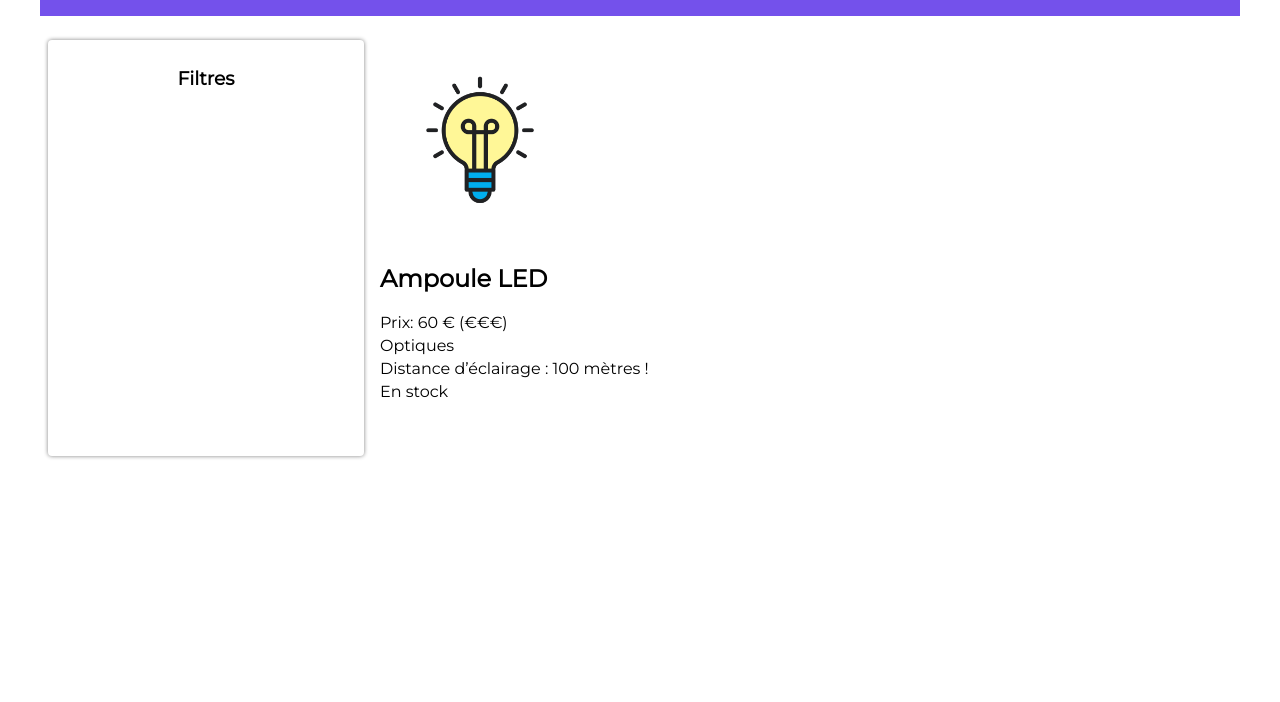
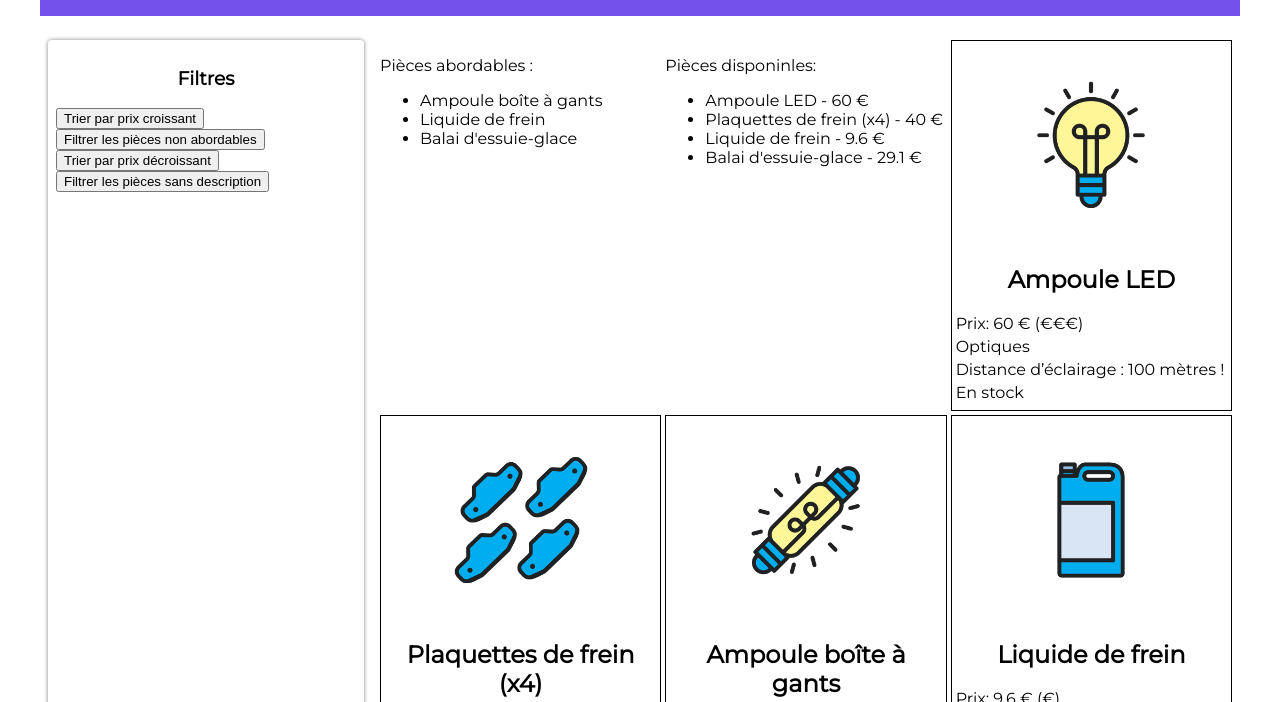
Before and after one commit to Akhyras/API, a website: page index.html in a window 1280 px wide. Shown: the part 98-800 px from the top of the page. Drawn offline with Linux system fonts and the light colour scheme.

Commit message:
bouton map

```diff
--- a/index.html
+++ b/index.html
@@ -15,10 +15,24 @@
 			<!-- Menu de recherche -->
 			<section class="filtres">
 				<h3>Filtres</h3>
+				<button class="btn-trier">Trier par prix croissant</button>
+				<br>
+				<button class="btn-filtrer">Filtrer les pièces non abordables</button>
+				<br>
+				<button class="btn-decroissant">Trier par prix décroissant</button>
+				<br>
+				<button class="btn-nodesc">Filtrer les pièces sans description</button>
 			</section>
 
 			<!-- Fiches produits -->
 			<section class="fiches">
+				<!-- Code ajouté -->
+				<div class="abordables">
+					<p>Pièces abordables :</p>
+				</div>
+				<div class="disponibles">
+					<p>Pièces disponinles:</p>
+				</div>
 			</section>
 		</main>
 	</body>
--- a/pieces.js
+++ b/pieces.js
@@ -1,8 +1,15 @@
 // Récupération des pièces depuis le fichier JSON
 const reponse = await fetch('pieces-autos.json');
 const pieces = await reponse.json();
+
+for (let i = 0; i < pieces.length; i++) {
+
+    const article = pieces[i];
+    // Récupération de l'élément du DOM qui accueillera les fiches
+    const sectionFiches = document.querySelector(".fiches");
+    // Création d’une balise dédiée à une pièce automobile
+    const pieceElement = document.createElement("article");
     // Création des balises
-const article = pieces[0];
     const imageElement = document.createElement("img");
     imageElement.src = article.image;
     const nomElement = document.createElement("h2");
@@ -11,21 +18,101 @@ const prixElement = document.createElement("p");
     prixElement.innerText = `Prix: ${article.prix} € (${article.prix < 35 ? "€" : "€€€"})`;
     const categorieElement = document.createElement("p");
     categorieElement.innerText = article.categorie ?? "(aucune catégorie)";
-
-//Création des élements pour l'exercice
     const descriptionElement = document.createElement("p");
     descriptionElement.innerText = article.description ?? "Pas de description pour le moment.";
-
     const stockElement = document.createElement("p");
     stockElement.innerText = article.disponibilite ? "En stock" : "Rupture de stock";
 
-//Rattachement de nos balises au DOM
-const sectionFiches = document.querySelector(".fiches");
-sectionFiches.appendChild(imageElement);
-sectionFiches.appendChild(nomElement);
-sectionFiches.appendChild(prixElement);
-sectionFiches.appendChild(categorieElement);
+    // On rattache la balise article a la section Fiches
+    sectionFiches.appendChild(pieceElement);
+    // On rattache l’image à pieceElement (la balise article)
+    pieceElement.appendChild(imageElement);
+    pieceElement.appendChild(nomElement);
+    pieceElement.appendChild(prixElement);
+    pieceElement.appendChild(categorieElement);
+    //Ajout des éléments au DOM pour l'exercice
+    pieceElement.appendChild(descriptionElement);
+    pieceElement.appendChild(stockElement);
 
-//Ajout des éléments au DOM pour l'exercice
-sectionFiches.appendChild(descriptionElement);
-sectionFiches.appendChild(stockElement);
+ }
+
+ //gestion des boutons
+const boutonTrier = document.querySelector(".btn-trier");
+
+boutonTrier.addEventListener("click", function () {
+    const piecesOrdonnees = Array.from(pieces);
+    piecesOrdonnees.sort(function (a, b) {
+        return a.prix - b.prix;
+     });
+     console.log(piecesOrdonnees);
+});
+
+const boutonFiltrer = document.querySelector(".btn-filtrer");
+
+boutonFiltrer.addEventListener("click", function () {
+    const piecesFiltrees = pieces.filter(function (piece) {
+        return piece.prix <= 35;
+    });
+   console.log(piecesFiltrees);
+});
+
+//Correction Exercice
+const boutonDecroissant = document.querySelector(".btn-decroissant");
+
+boutonDecroissant.addEventListener("click", function () {
+    const piecesOrdonnees = Array.from(pieces);
+    piecesOrdonnees.sort(function (a, b) {
+        return b.prix - a.prix;
+     });
+     console.log(piecesOrdonnees);
+});
+
+const boutonNoDescription = document.querySelector(".btn-nodesc");
+
+boutonNoDescription.addEventListener("click", function () {
+    const piecesFiltrees = pieces.filter(function (piece) {
+        return piece.description;
+    });
+   console.log(piecesFiltrees);
+});
+
+const noms = pieces.map(piece => piece.nom);
+for(let i = pieces.length -1 ; i >= 0; i--){
+    if(pieces[i].prix > 35){
+        noms.splice(i,1);
+    }
+}
+console.log(noms)
+
+//Création de la liste
+const abordablesElements = document.createElement('ul');
+//Ajout de chaque nom à la liste
+for(let i=0; i < noms.length ; i++){
+    const nomElement = document.createElement('li');
+    nomElement.innerText = noms[i];
+    abordablesElements.appendChild(nomElement);
+}
+// Ajout de l'en-tête puis de la liste au bloc résultats filtres
+document.querySelector('.abordables')
+    .appendChild(abordablesElements)
+
+//Code Exercice
+const nomsDisponibles = pieces.map(piece => piece.nom);
+const prixDisponibles = pieces.map(piece => piece.prix);
+
+for(let i = pieces.length -1 ; i >= 0; i--){
+    if(pieces[i].disponibilite === false){
+        nomsDisponibles.splice(i,1);
+        prixDisponibles.splice(i,1);
+    }
+}
+
+const disponiblesElement = document.createElement('ul');
+
+for(let i=0 ; i < nomsDisponibles.length ; i++){
+    const nomElement = document.createElement('li');
+    nomElement.innerText = `${nomsDisponibles[i]} - ${prixDisponibles[i]} €`;
+    disponiblesElement.appendChild(nomElement);
+}
+
+document.querySelector('.disponibles').appendChild(disponiblesElement);
--- a/styles.css
+++ b/styles.css
@@ -45,11 +45,24 @@ main {
 .fiches {
 	flex: 1;
 	margin: 8px;
+	display: grid;
+	grid-template-columns: repeat(3, 1fr);
+	gap: 4px;
 }
-.fiches img {
+.fiches article {
+	border: 1px solid black;
+	padding: 4px;
+}
+.fiches article img {
+	display: block;
+	margin-left: auto;
+	margin-right: auto;
 	max-width: 200px;
 }
-.fiches p {
+.fiches article p {
 	margin-top: 4px;
 	margin-bottom: 4px;
 }
+.fiches article h2 {
+	text-align: center;
+}
```
Lines whose indentation alone changed are shown as unchanged.
